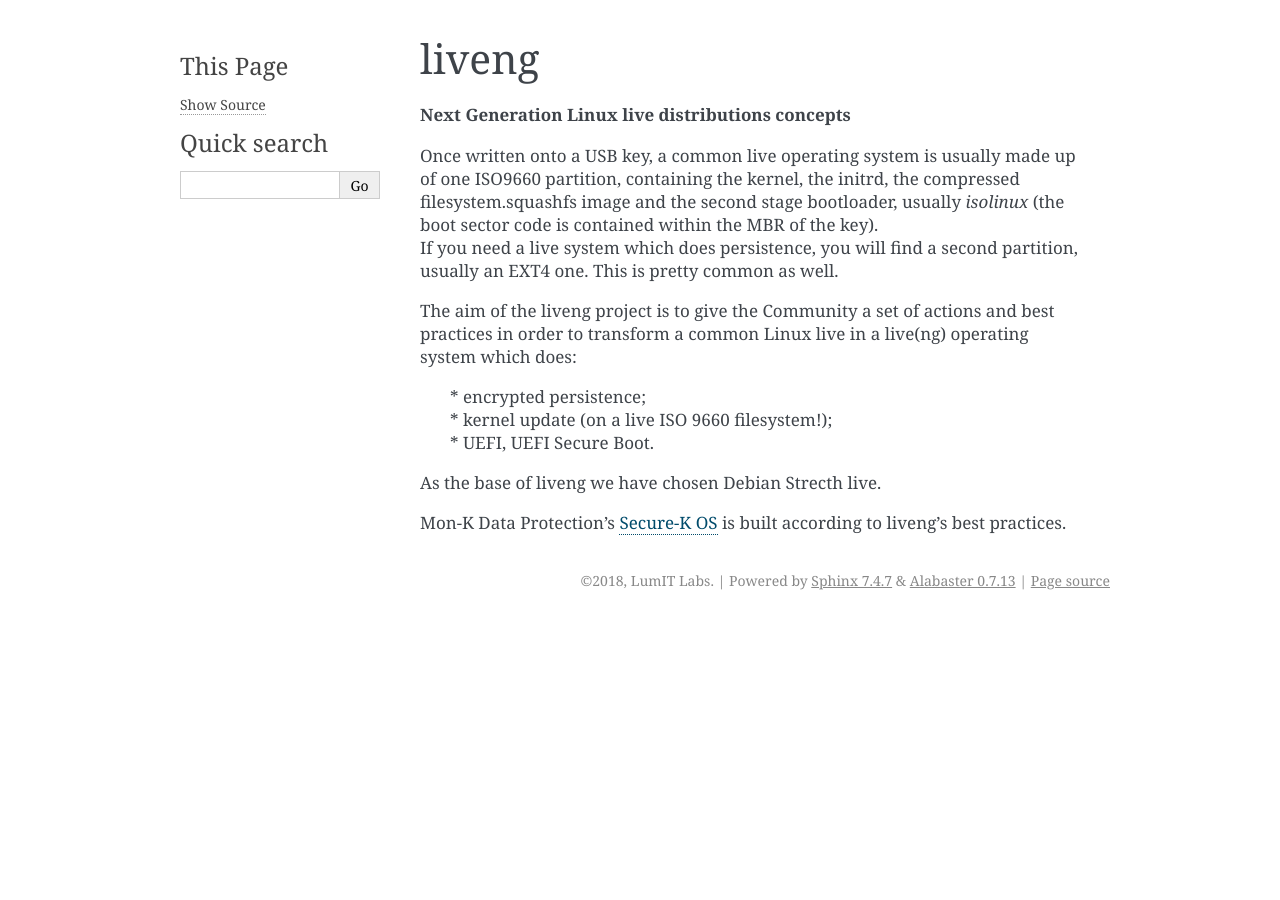
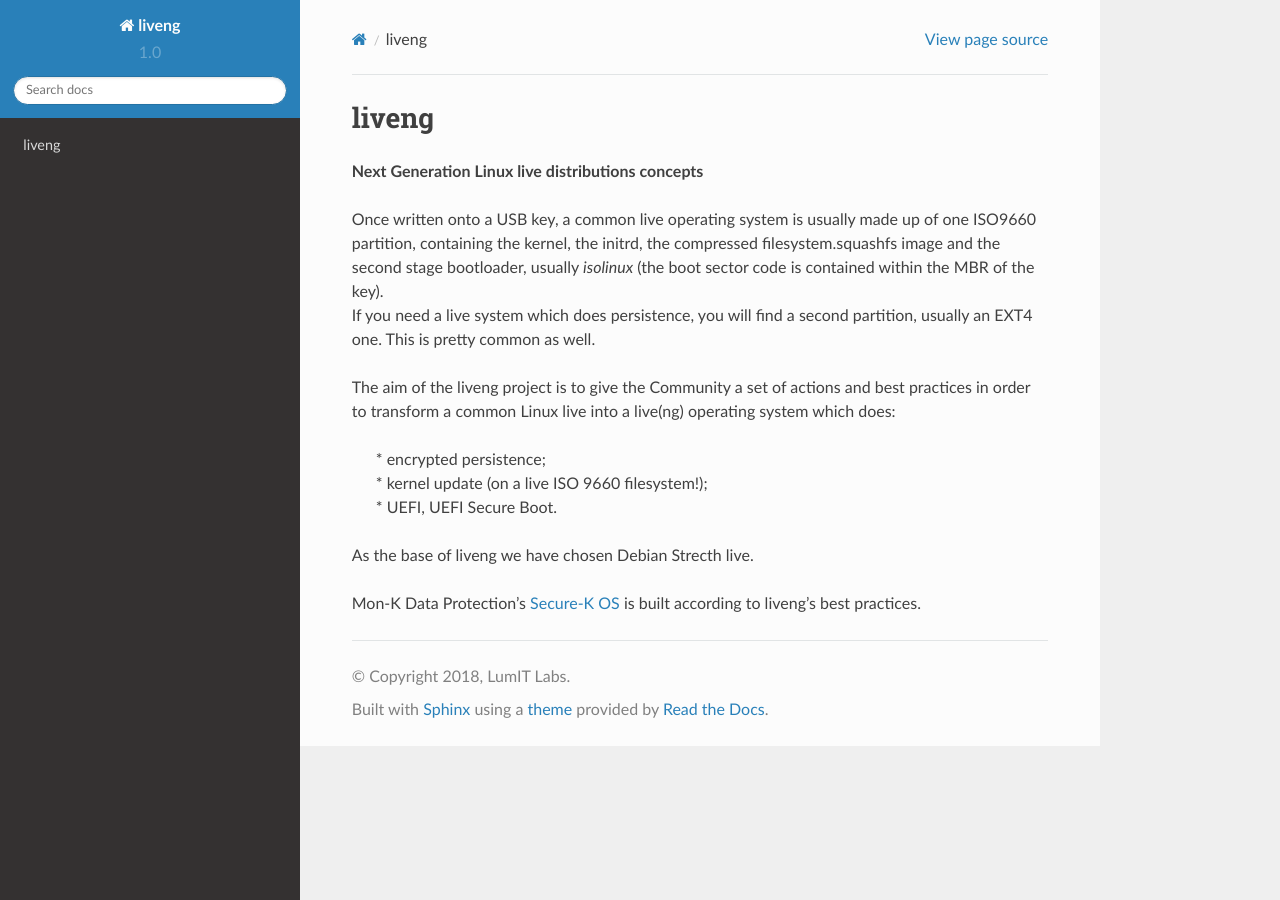
Before and after one commit to LumIT-Labs/liveng, a Sphinx documentation site: the page built from docs/source/index.rst, in a window 1280 px wide. Built offline with Sphinx 7.4.7 and the Read the Docs theme 2.0.0, drawn with Linux system fonts in a browser that asks for light colours.

Commit message:
Read the Docs theme

```diff
--- a/docs/source/conf.py
+++ b/docs/source/conf.py
@@ -121,7 +121,7 @@
 # The theme to use for HTML and HTML Help pages.  See the documentation for
 # a list of builtin themes.
 #
-html_theme = 'alabaster'
+html_theme = "sphinx_rtd_theme"
 
 # Theme options are theme-specific and customize the look and feel of a theme
 # further.  For a list of options available for each theme, see the
--- a/docs/source/index.rst
+++ b/docs/source/index.rst
@@ -6,7 +6,7 @@
 | Once written onto a USB key, a common live operating system is usually made up of one ISO9660 partition, containing the kernel, the initrd, the compressed filesystem.squashfs image and the second stage bootloader, usually *isolinux* (the boot sector code is contained within the MBR of the key).
 | If you need a live system which does persistence, you will find a second partition, usually an EXT4 one. This is pretty common as well.
 
-| The aim of the liveng project is to give the Community a set of actions and best practices in order to transform a common Linux live in a live(ng) operating system which does:
+| The aim of the liveng project is to give the Community a set of actions and best practices in order to transform a common Linux live into a live(ng) operating system which does:
 
     | * encrypted persistence;
     | * kernel update (on a live ISO 9660 filesystem!);
```
Also changed, not shown: README.md (+1 -1 lines).
